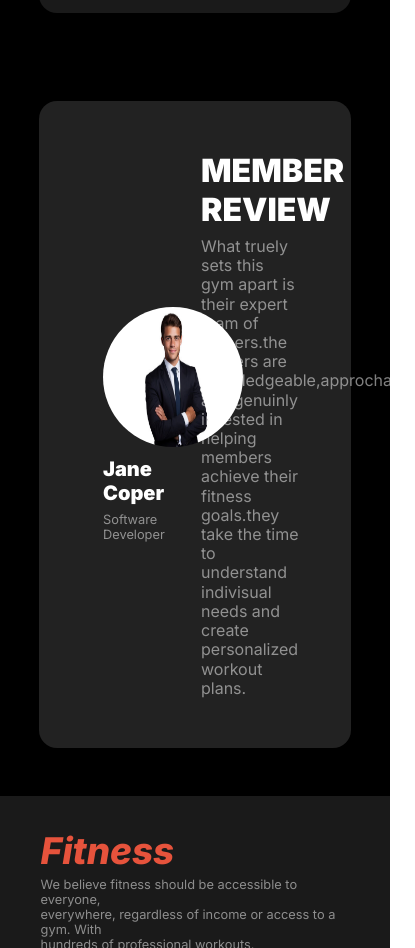
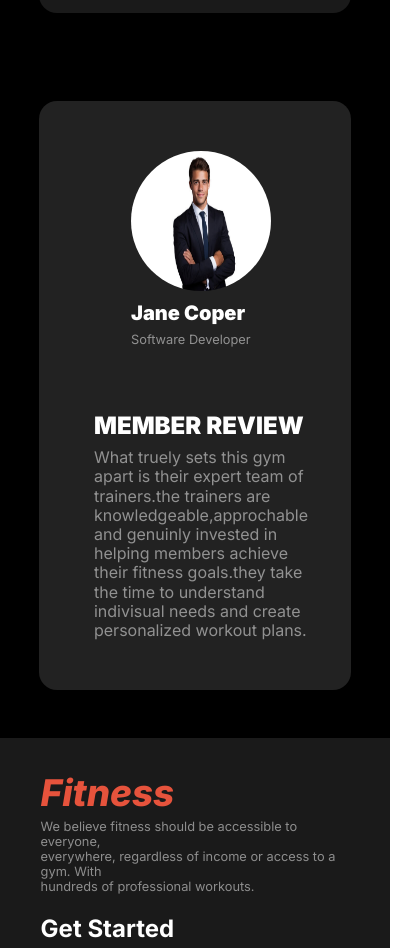
Before and after one commit to munneima/Gym-assignment, a plain HTML site: page index.html in a window 390 px wide. Shown: the part 4671-5619 px from the top of the page, 415 px wide, since content can reach past the window. Drawn offline with Linux system fonts and the light colour scheme.

Commit message:
riview section done

```diff
--- a/Styles/index.css
+++ b/Styles/index.css
@@ -415,19 +415,13 @@ select {
   border-radius: 18px;
   background: #222;
   padding: 50px 52px 50px 64px;
+  gap: 64px;
 }
 
 .review-contain {
   padding-bottom: 48px;
 }
 
-.run-extra-review .right-side {
-  width: 50%;
-}
-
-.run-extra-review .left-side {
-  width: 50%;
-}
 
 .run-extra-review .right-side img {
   border-radius: 50%;
@@ -443,8 +437,6 @@ select {
   font-style: normal;
   font-weight: 900;
   margin-bottom: 0.4rem;
-
-
 }
 
 .run-extra-review .right-side p {
--- a/Styles/responsive.css
+++ b/Styles/responsive.css
@@ -196,6 +196,16 @@
     width: 100%;
     margin-top: 1.6rem;
   }
+  /* review section */
+  .run-extra-review {
+    flex-direction: column;
+  }
+
+  .run-extra-review .left-side h2 {
+
+    font-size: 1.50rem;
+
+  }
 
   /* footer section there */
   .footer-container {
@@ -217,8 +227,6 @@
   }
 
   .first-section h3 {
-    margin-bottom: .25rem;
+    margin-bottom: 0.25rem;
   }
-
-
 }
```
